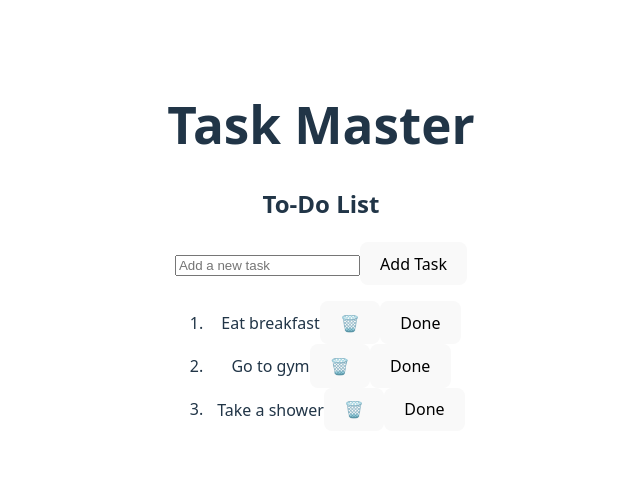
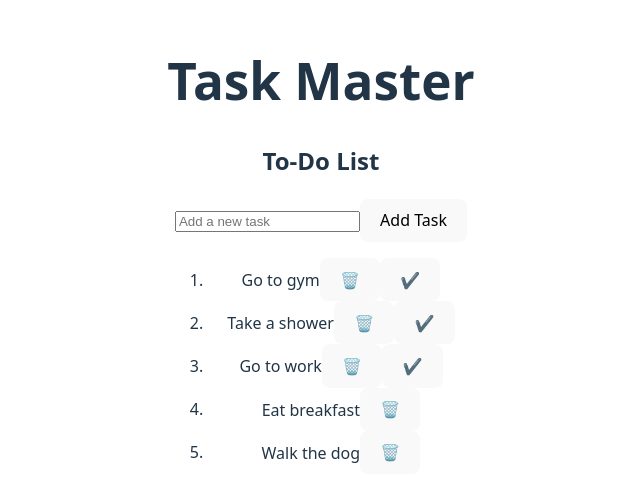
Before and after one commit to Y3s3nia/Task-Master, a React (Vite) app in the folder Task-Master/: page / in a window 1280 px wide. Shown: the part 146-648 px from the top of the page, without its empty margins (319-959 px from the left). Built offline with nearby package versions, Linux system fonts and the light colour scheme.

Commit message:
Most of the todo list

```diff
--- a/Task-Master/src/ToDo.jsx
+++ b/Task-Master/src/ToDo.jsx
@@ -1,26 +1,38 @@
 import {useState} from 'react'
 
 function ToDo () {
-    const [tasks, setTasks] = useState(["Eat breakfast", "Go to gym", "Take a shower"]);
+    const [tasks, setTasks] = useState(["Go to gym", "Take a shower", "Go to work"]);
     const [newTask, setNewTask] = useState("");
-    const [completedTasks, setCompletedTasks] = useState([]);
+    let [completedTasks, setCompletedTasks] = useState(["Eat breakfast", "Walk the dog"]);
 
     function handleInoutChage (event) {
         setNewTask(event.target.value);
     }
 
     function addTask () {
-        setTasks (t => [...t, newTask]);
-        setNewTask("");
+        if (newTask.trim() !== "") {
+            setTasks (t => [...t, newTask]);
+            setNewTask("");
+        }
     }
 
     function deleteTask (index) {
-
+        const updatedTasks = [...tasks.slice(0, index), ...tasks.slice(index + 1)];
+        setTasks(updatedTasks);
     }
 
-    function markComplete () {
+    function deleteTask2 (index) {
+        const updatedTasks2 = [...completedTasks.slice(0, index), ...completedTasks.slice(index + 1)];
+        setCompletedTasks(updatedTasks2);
+    }
 
+    function markComplete (index) {
+        setCompletedTasks(c => [...c, completedTasks]);
+        console.log(completedTasks);
+        const updatedTasks3 = [...tasks.slice(0, index), ...tasks.slice(index + 1)];
+        setTasks(updatedTasks3);
     }
+
     return (
         <div>
             <h1>Task Master</h1>
@@ -30,14 +42,18 @@ function ToDo () {
                 <button className = "add-button" onClick={addTask}>Add Task</button>
             </div>
             <ol>
-                {tasks.map((task, index) =>
+                {tasks.map((tasks, index) =>
                     <li key = {index}>
-                        <span className = "text">{task}</span>
-                        <button className = "delete-button"
-                        onClick = {deleteTask(index)}>🗑️</button>
-                        <button className = "complete-button"
-                        onClick={() => markComplete(index)}>Done</button>
+                        <span className = "text">{tasks}</span>
+                        <button onClick={() => deleteTask(index)}>🗑️</button>
+                        <button onClick={() => markComplete(index)}>✔️</button>
                     </li>
+                )}
+                {completedTasks.map((completedTasks, index2) =>
+                        <li key = {index2}>
+                            <span className = "text">{completedTasks}</span>
+                            <button onClick={() => deleteTask2(index2)}>🗑️</button>
+                        </li>
                 )}
             </ol>
         </div>
```
